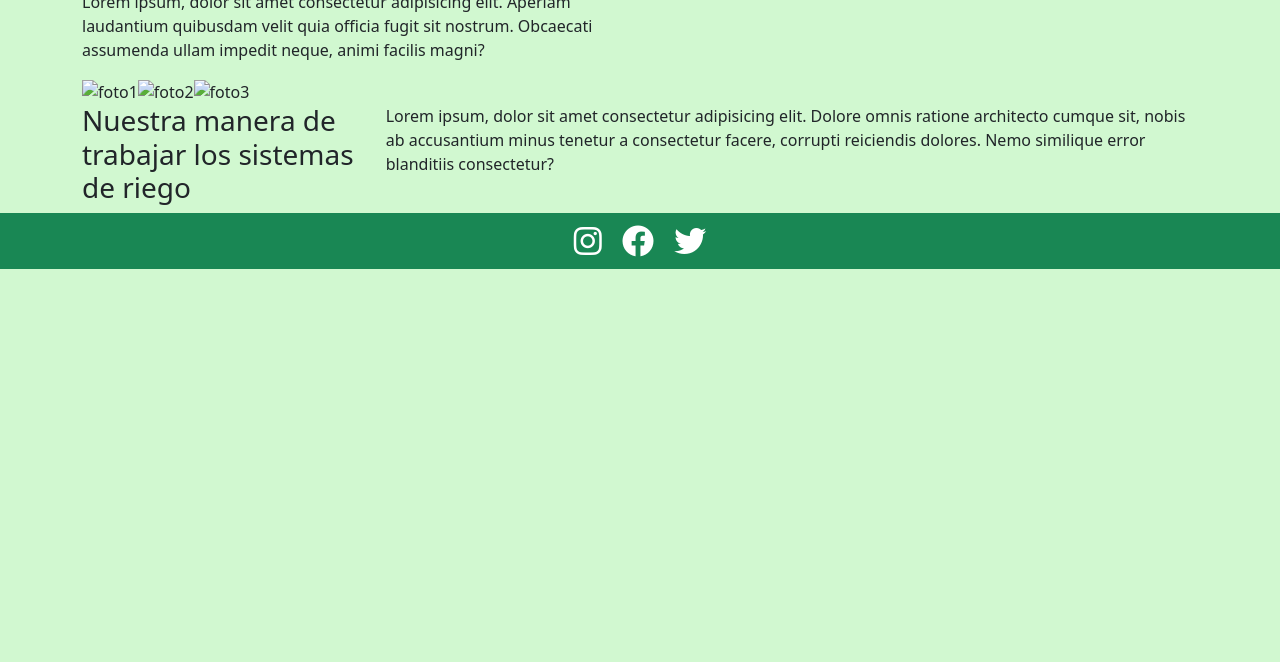
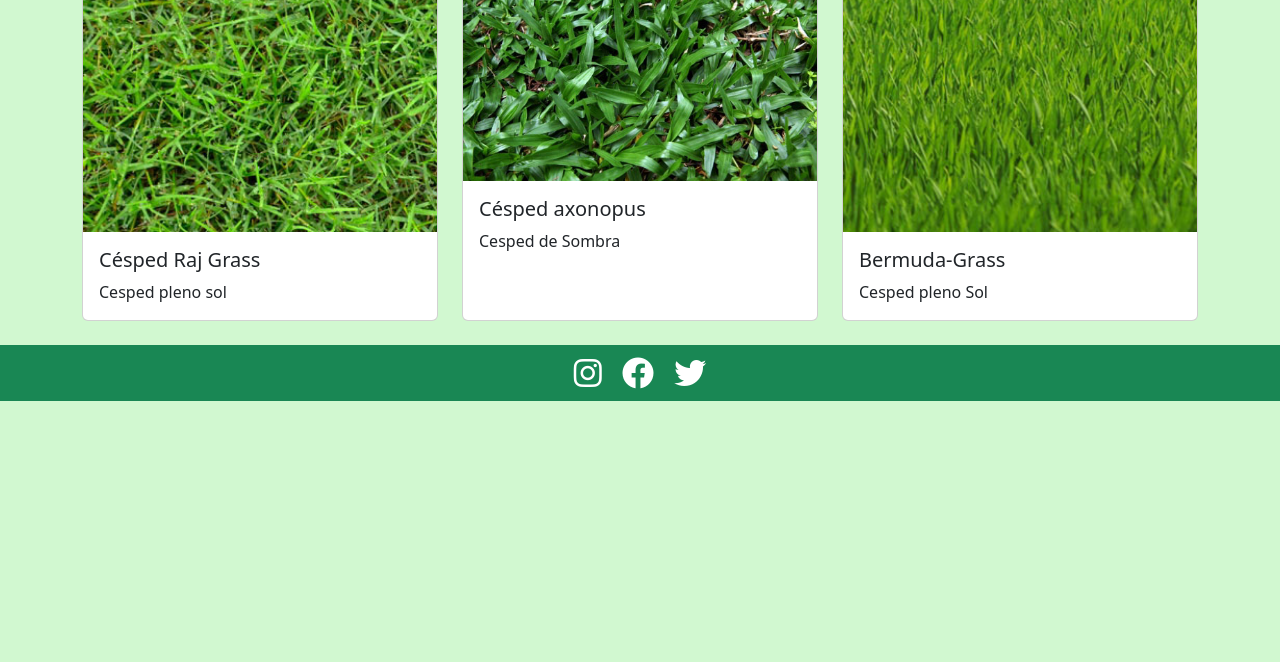
Before and after one commit to Nahuelsan16/PFNahuelSanguinetti, a plain HTML site: page pages/productos.html in a window 1280 px wide. Shown: the part 138-800 px from the top of the page. Drawn offline with nearby package versions, Linux system fonts and the light colour scheme.

Commit message:
cambio de nombre en la pagina de riego y correccion de rutas

```diff
--- a/pages/riego.html
+++ b/pages/productos.html
@@ -39,7 +39,7 @@
                                 <a class="nav-link" href="./servicios.html">Nuestros Servicios</a>
                             </li>
                             <li class="nav-item">
-                                <a class="nav-link active" href="#">Riego</a>
+                                <a class="nav-link active" href="#">Productos</a>
                             </li>
                             <li class="nav-item">
                                 <a class="nav-link" href="./nosotros.html">Nosotros</a>
@@ -57,27 +57,45 @@
             </div>
         </nav>
     </header>
-    <main class="container bg-success.bg-gradient h-100">
-        <div class="row h-50">
-            <section class="col-xxl-6 col-lg-6 col-md-12">
-                <h2>Trabajos realizados</h2>
-                <p>Lorem ipsum, dolor sit amet consectetur adipisicing elit. Aperiam laudantium quibusdam velit quia
-                    officia fugit sit nostrum. Obcaecati assumenda ullam impedit neque, animi facilis magni?</p>
-                <img src="#" alt="foto1"><img src="#" alt="foto2"><img src="#" alt="foto3">
-            </section>
-            <aside class="col-xxl-6 col-lg-6 col-md-12">
-                <img src="#" alt="foto1"><img src="#" alt="foto2"><img src="#" alt="foto3">
-                <img src="#" alt="foto1"><img src="#" alt="foto2"><img src="#" alt="foto3">
-            </aside>
-        </div>
-        <div class="row h-25">
-            <section class="d-flex ">
-                <h3>Nuestra manera de trabajar los sistemas de riego</h3>
-                <p>Lorem ipsum, dolor sit amet consectetur adipisicing elit. Dolore omnis ratione architecto cumque sit,
-                    nobis ab accusantium minus tenetur a consectetur facere, corrupti reiciendis dolores. Nemo similique
-                    error blanditiis consectetur?</p>
-            </section>
-        </div>
+    <main class="container" >
+        <div class="row row-cols-1 row-cols-md-3 g-4">
+            <div class="col">
+              <div class="card h-100">
+                <img src="../assets/bermuda.jpg" class="card-img-top" alt="...">
+                <div class="card-body">
+                  <h5 class="card-title">Césped Raj Grass</h5>
+                  <p class="card-text">Cesped pleno sol</p>
+                </div>
+              </div>
+            </div>
+            <div class="col">
+              <div class="card h-100">
+                <img src="../assets/axonopus.jpg" class="card-img-top" alt="axonopus">
+                <div class="card-body">
+                  <h5 class="card-title">Césped axonopus</h5>
+                  <p class="card-text">Cesped de Sombra</p>
+                </div>
+              </div>
+            </div>
+            <div class="col">
+              <div class="card h-100">
+                <img src="../assets/bermuda-grass.jpg" class="card-img-top" alt="...">
+                <div class="card-body">
+                  <h5 class="card-title">Bermuda-Grass</h5>
+                  <p class="card-text">Cesped pleno Sol</p>
+                </div>
+              </div>
+            </div>
+            <div class="col">
+              <!-- <div class="card h-100">
+                <img src="..." class="card-img-top" alt="...">
+                <div class="card-body">
+                  <h5 class="card-title">Card title</h5>
+                  <p class="card-text">This is a longer card with supporting text below as a natural lead-in to additional content. This content is a little bit longer.</p>
+                </div> -->
+              </div>
+            </div>
+          </div>
 
     </main>
     <footer class="py-3 text-center bg-success">
```
Also changed, not shown: index.html (+2 -2 lines), pages/contacto.html (+1 -1 lines), pages/nosotros.html (+1 -1 lines), pages/servicios.html (+3 -3 lines), assets/axonopus.jpg (added), assets/bermuda-grass.jpg (added), assets/bermuda.jpg (added).
